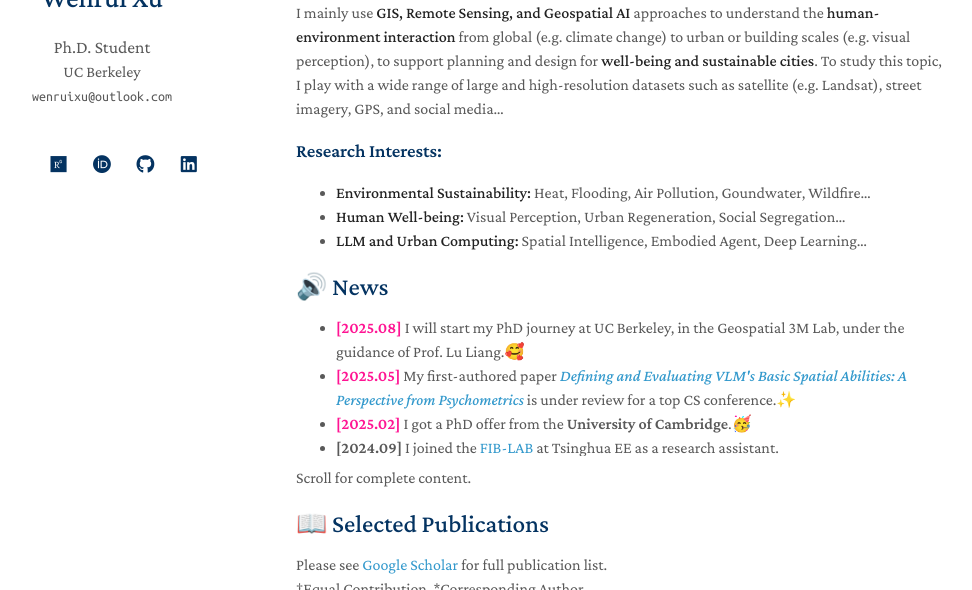
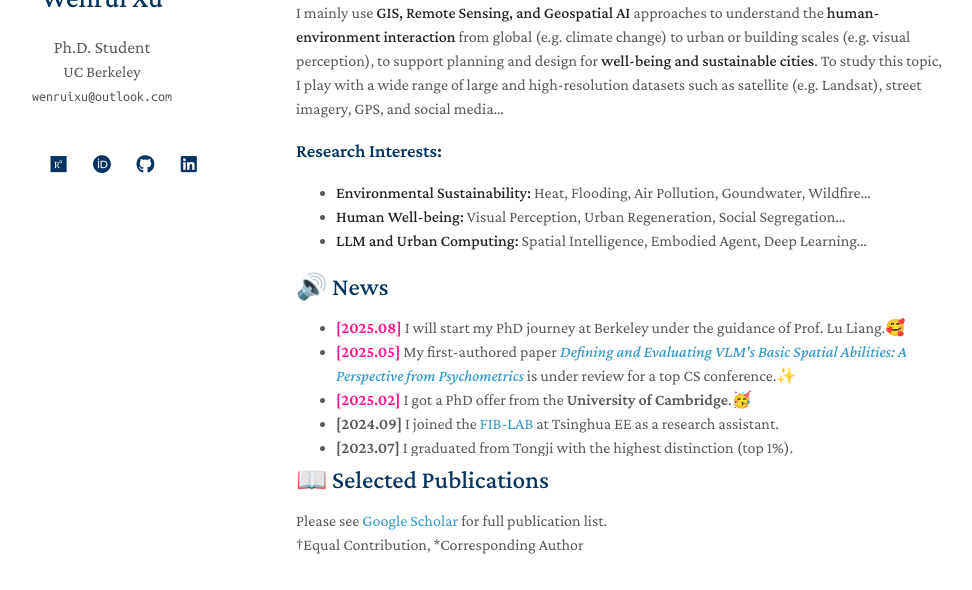
Before and after one commit to ruaruaxu/ruaruaxu.github.io, a Jekyll site: the page built from index.md, in a window 1280 px wide and 900 px high, cut to the strip 206-796 px from the top of the window. Shown: the whole strip, without its empty margins (174-1146 px from the left). Built offline with Jekyll 4.4.1, drawn with Linux system fonts in a browser that asks for light colours; a style sheet for code colours, icons or effects is not loaded.

Commit message:
update news

```diff
--- a/_includes/news.md
+++ b/_includes/news.md
@@ -1,8 +1,9 @@
 <div style="height: 140px; overflow-y: scroll; margin-bottom: 10px">
     <ul>
-        <li><b><font color="DeepPink">[2025.08]</font></b> I will start my PhD journey at UC Berkeley, in the Geospatial 3M Lab, under the guidance of Prof. Lu Liang.🥰</li>
+        <li><b><font color="DeepPink">[2025.08]</font></b> I will start my PhD journey at Berkeley under the guidance of Prof. Lu Liang.🥰</li>
         <li><b><font color="DeepPink">[2025.05]</font></b> My first-authored paper <i><a href="https://arxiv.org/abs/2502.11859">Defining and Evaluating VLM's Basic Spatial Abilities: A Perspective from Psychometrics</a></i> is under review for a top CS conference.✨</li>
         <li><b><font color="DeepPink">[2025.02]</font></b> I got a PhD offer from the <b>University of Cambridge</b>.🥳</li>
         <li><b>[2024.09]</b> I joined the <a href="https://fi.ee.tsinghua.edu.cn/">FIB-LAB</a> at Tsinghua EE as a research assistant.</li>
+        <li><b>[2023.07]</b> I graduated from Tongji with the highest distinction (top 1%).</li>
     </ul>
 </div>
--- a/index.md
+++ b/index.md
@@ -23,7 +23,7 @@ I mainly use **GIS, Remote Sensing, and Geospatial AI** approaches to understand
 ## 🔊 News
 
 {% include_relative _includes/news.md %}
-Scroll for complete content.
+
 
 ## 📖 Selected Publications
 
```
